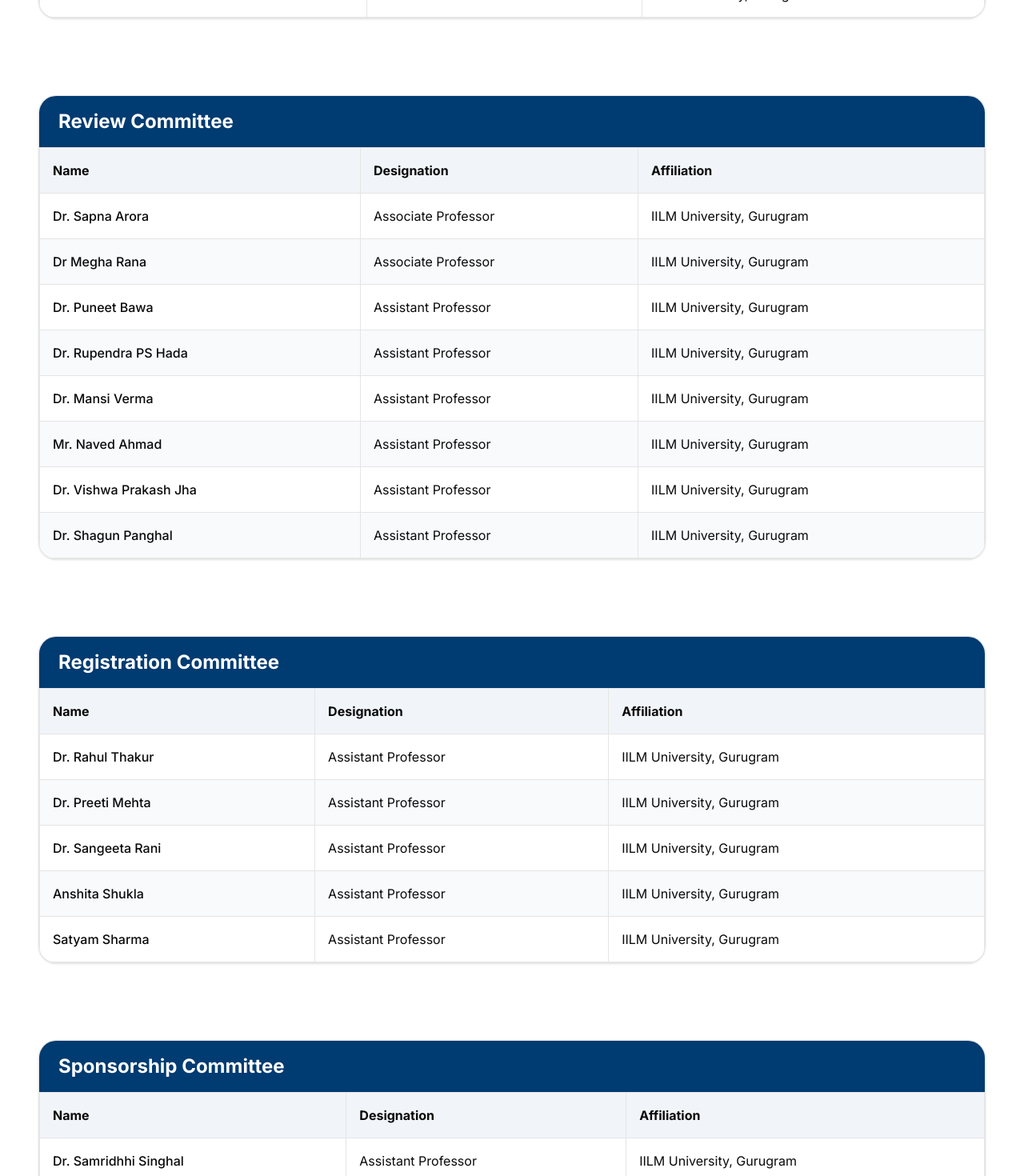
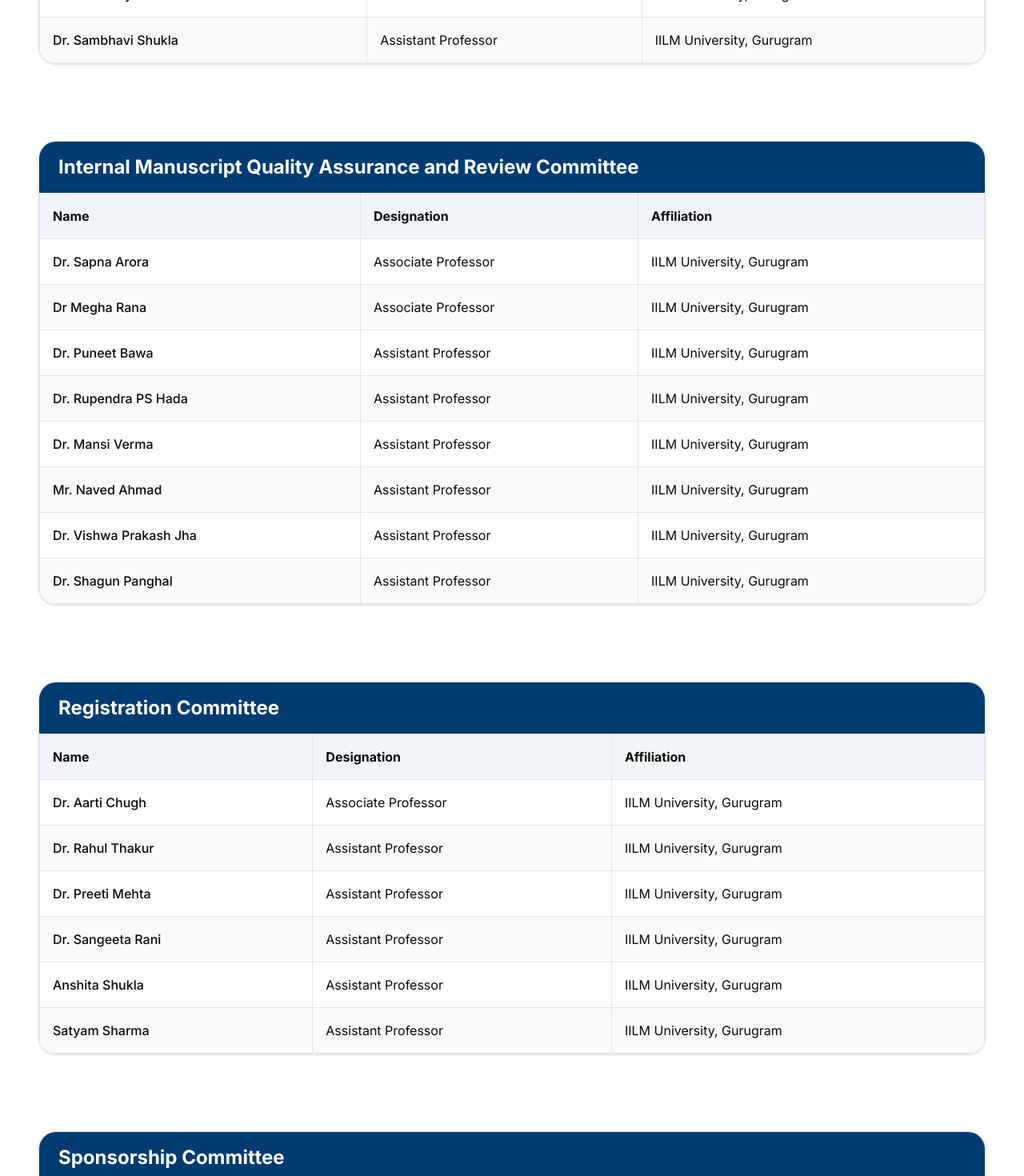
Before and after one commit to abhiseksharma/ICFCINT, a Next.js app: page /committee in a window 1280 px wide. Shown: the part 2360-3830 px from the top of the page at 80% size. Built offline with nearby package versions, Linux system fonts and the light colour scheme.

Commit message:
Added Committee mamber

```diff
--- a/app/committee/page.tsx
+++ b/app/committee/page.tsx
@@ -374,6 +374,11 @@
 
 const organizingCommittee = [
   {
+    name: "Dr. Umang Garg",
+    designation: "Associate Professor",
+    organization: "IILM University Gurugram",
+  },
+  {
     name: "Dr. Amar Shukla",
     designation: "Associate Professor",
     organization: "IILM University Gurugram",
@@ -464,6 +469,11 @@
 ];
 
 const registrationCommittee = [
+  {
+    name: "Dr. Aarti Chugh",
+    designation: "Associate Professor",
+    organization: "IILM University, Gurugram",
+  },
   {
     name: "Dr. Rahul Thakur",
     designation: "Assistant Professor",
@@ -741,7 +751,7 @@
       />
 
       <CommitteeTable
-        title="Review Committee"
+        title="Internal Manuscript Quality Assurance and Review Committee"
         members={reviewCommittee}
       />
 
```
